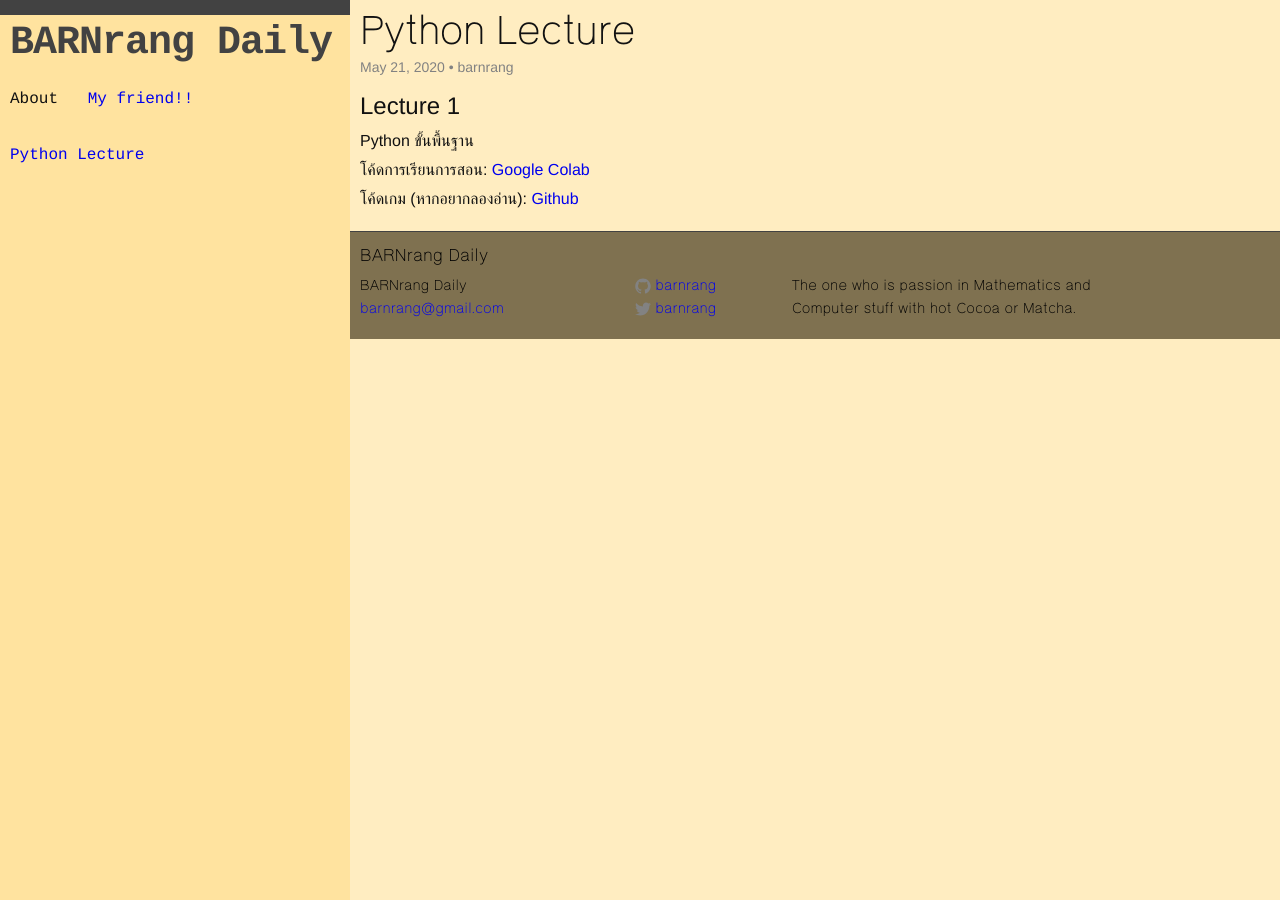
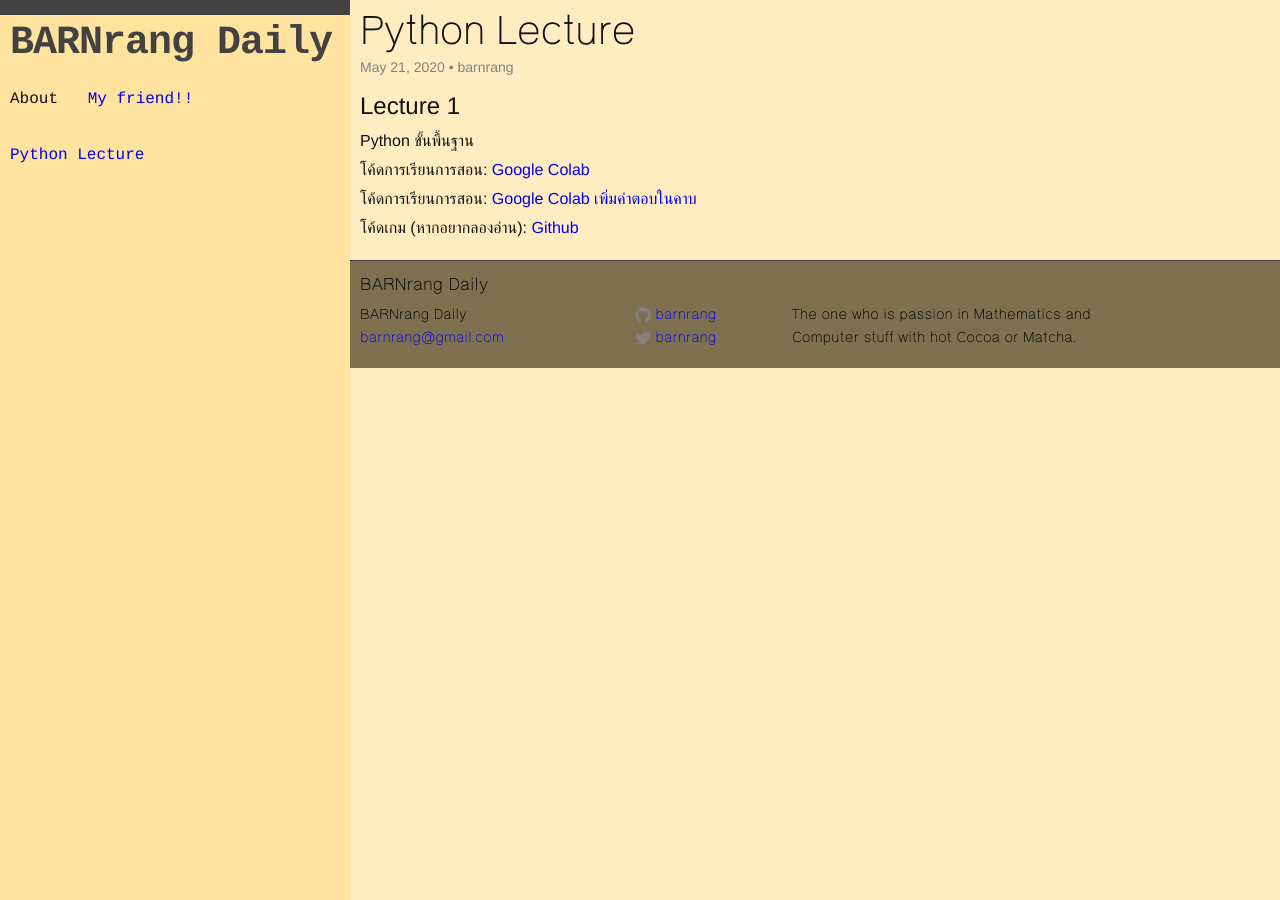
Before and after one commit to barnrang/barnrang.github.io, a Jekyll site: the page built from _posts/2020-5-21-python-lecture.markdown, in a window 1280 px wide. Built offline with Jekyll 4.4.1, drawn with Linux system fonts in a browser that asks for light colours.

Commit message:
git add solution

```diff
--- a/_posts/2020-5-21-python-lecture.markdown
+++ b/_posts/2020-5-21-python-lecture.markdown
@@ -12,4 +12,6 @@ Python ขั้นพื้นฐาน
 
 โค้ดการเรียนการสอน: <a href="https://colab.research.google.com/drive/1Ud8tyCfiQv1_LpBVRbOVzzALqUpuJ0IQ?usp=sharing" target="blank">Google Colab</a>
 
+โค้ดการเรียนการสอน: <a href="https://colab.research.google.com/drive/1T0DGr1xGGH0fyjOVeX2jmLpEKXSLvklQ?usp=sharing" target="blank">Google Colab เพิ่มคำตอบในคาบ</a>
+
 โค้ดเกม (หากอยากลองอ่าน): <a href="https://github.com/barnrang/python-lecture/tree/master/lecture-1" target="blank">Github</a>
```
